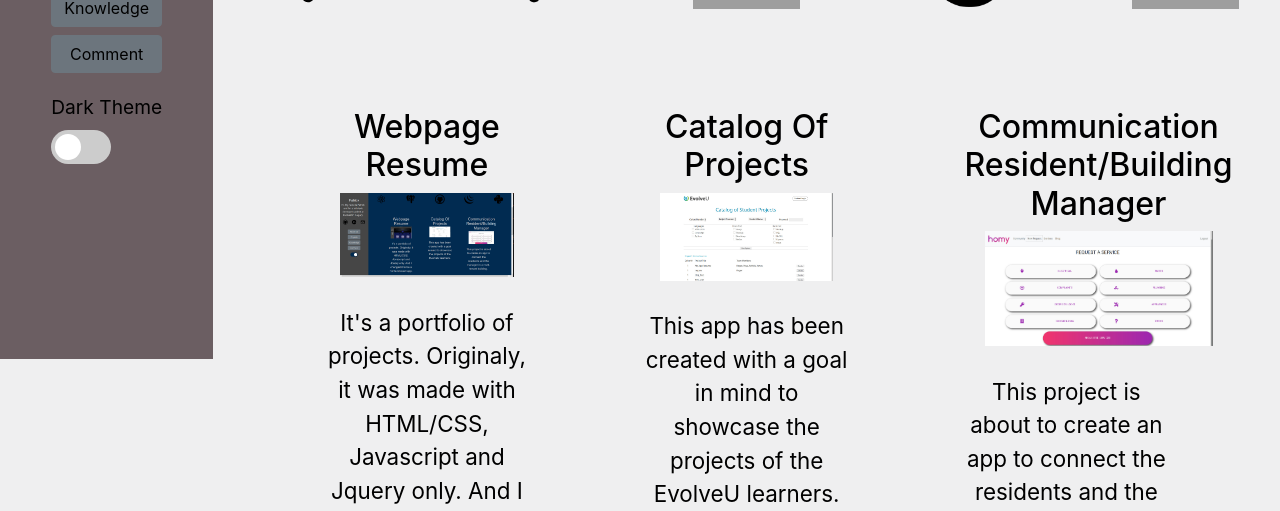
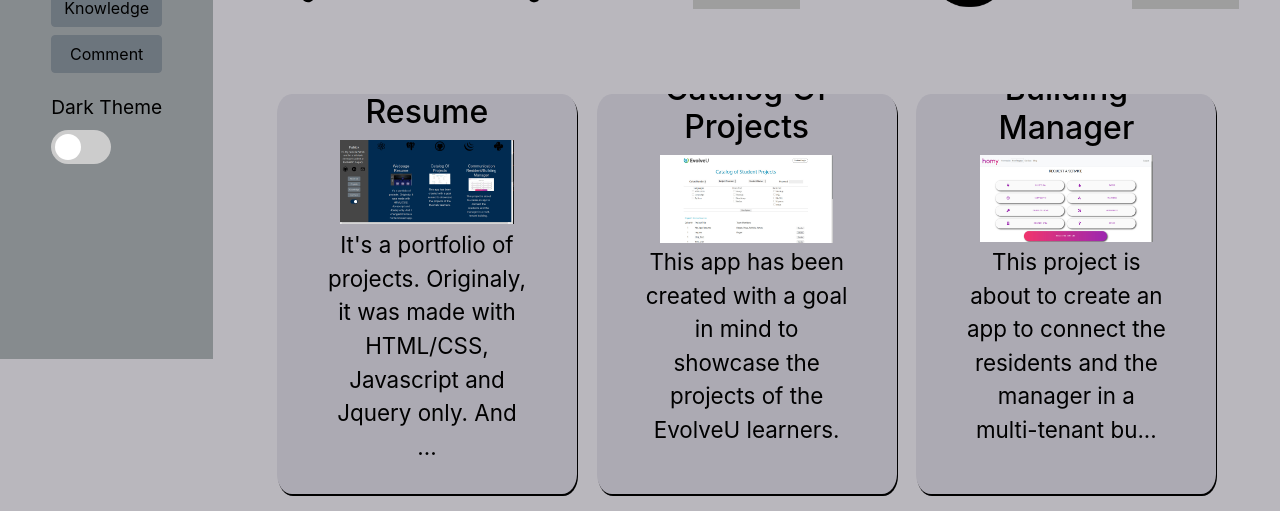
Before and after one commit to ptrickd/resume-ts, a React (Create React App) app: page / in a window 1280 px wide. Shown: the part 441-952 px from the top of the page. Built offline with nearby package versions, Linux system fonts and the light colour scheme; no server answers; grey boxes are pictures that could not be loaded.

Commit message:
cards standard size

```diff
--- a/src/components/ProjectCards.js
+++ b/src/components/ProjectCards.js
@@ -7,6 +7,12 @@ import {
 } from '../styles/ProjectsStyled';
 function ProjectCards({ id, title, screenshots, description, handleClickDetails, darkTheme }) {
 
+    const limitCharacter = (str) => {
+
+        if (str.length > 100) return str.substring(0, 100) + '...'
+        return str
+
+    }
 
     return (
         <ProjectBox
@@ -23,7 +29,7 @@ function ProjectCards({ id, title, screenshots, description, handleClickDetails,
             </TopSection>
 
             <MidSection className="centered spacing">
-                <p>{description}</p>
+                <p>{limitCharacter(description)}</p>
             </MidSection>
             <MidSection className="centered spacing">
 
--- a/src/constants/Colors.js
+++ b/src/constants/Colors.js
@@ -1,14 +1,17 @@
 export const btnPrimary = '#0069D9';
+// export const btnPrimary = '#0069D9';
 export const btnDanger = '#'
 
 export const backgroundDark = '#0B2B53';
 export const navBgDark = '#464646';
 export const fontColorDark = '#DADADA';
-export const colorAboutDark = '#6eb2f6';
+export const colorAboutDark = '#DADADA';
 export const contactFormBgDark = '#4f5f76';
 
-export const backgroundLight = '#EFEFF0';
-export const navBgLight = '#6B5E62';
+export const backgroundLight = '#B9B7BD';
+// export const backgroundLight = '#EFEFF0';
+export const navBgLight = '#868B8E';
+// export const navBgLight = '#6B5E62';
 export const fontColorLight = 'black';
 export const colorAboutLight = 'black';
 export const contactFormBgLight = '#e8eced';
--- a/src/files/projectsData.js
+++ b/src/files/projectsData.js
@@ -41,7 +41,7 @@ const projectsData = [
         website: 'https://evolveu-projects.herokuapp.com/'
     },
     {
-        title: 'Communication Resident/Building Manager',
+        title: 'Building Manager',
         sceenshotsNum: 3,
         screenshots: [
             '/images/screenshot/homy1.jpg',
@@ -67,7 +67,7 @@ const projectsData = [
         website: 'https://adoring-leakey-4abb67.netlify.app/'
     },
     {
-        title: 'Staff Scheduler',
+        title: 'Desktop Staff Scheduler',
         sceenshotsNum: 1,
         screenshots: [
             '/images/screenshot/scheduler1.jpg'
--- a/src/styles/ProjectsStyled.js
+++ b/src/styles/ProjectsStyled.js
@@ -14,7 +14,8 @@ export const Wrapper = styled.div`
 
 `
 export const ProjectBox = styled.div`
-    min-height: 100%;
+    height: 400px;
+    overflow: hidden;
     max-width: 300px;
     text-align: center;
     font-size: 1.4rem;
@@ -28,13 +29,16 @@ export const ProjectBox = styled.div`
     // flex-shrink: 1;
     box-shadow: 5% 10%;
     border-radius: 5%;
+    background-color: ${props => props.darkTheme ? '#113869' : '#acaab3'};
+    // background-color: ${props => props.darkTheme ? '#1e3a63' : '#D5CAD6'};
+    box-shadow: 1px 2px;
 
     &:hover{
-        border:1px solid black;
+        // border:1px solid black;
         cursor: pointer;
-        box-shadow: 1px 2px;
-        background-color: ${props => props.darkTheme ? '#1e3a63' : '#D5CAD6'};
-        transform: scale(1.05);
+
+
+        // transform: scale(1.05);
 //          color: #ff7a59;
 //   border: #ff7a59 solid 1px;
 //   background:#fff;
```
